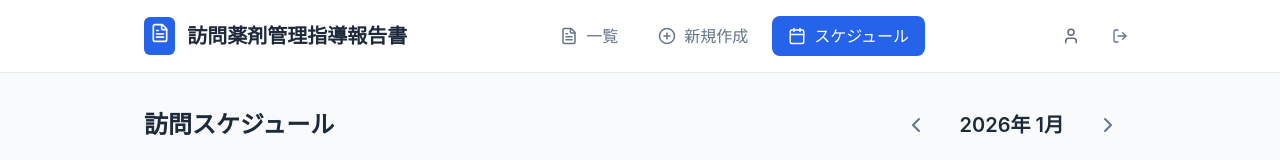
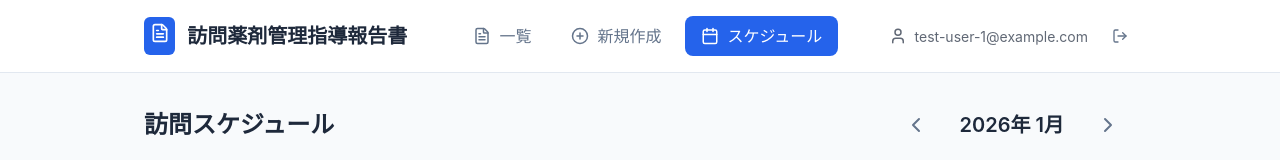
Before and after one commit to emayu323/pharmacy-inventory-report, a React (Vite) app: page /calendar in a window 1280 px wide. Shown: the top 160 px of the page. Built offline with nearby package versions, Linux system fonts and the light colour scheme; no server answers; the database is empty.

Commit message:
fix: add email to mock user

```diff
--- a/src/contexts/AuthProvider.tsx
+++ b/src/contexts/AuthProvider.tsx
@@ -22,6 +22,7 @@ export function AuthProvider({ children }: { children: React.ReactNode }) {
     // MOCK USER for Testing
     const TEST_USER: User = {
         id: 'test-user-1',
+        email: 'test-user-1@example.com',
         app_metadata: { provider: 'email' },
         user_metadata: {},
         aud: 'authenticated',
```
